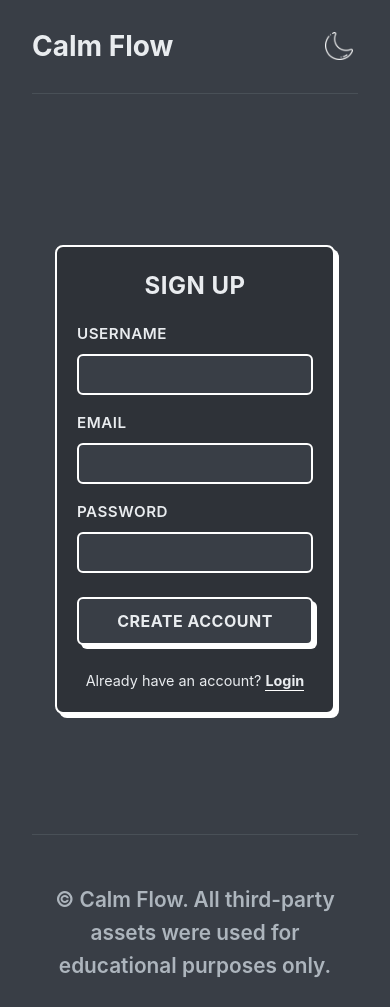
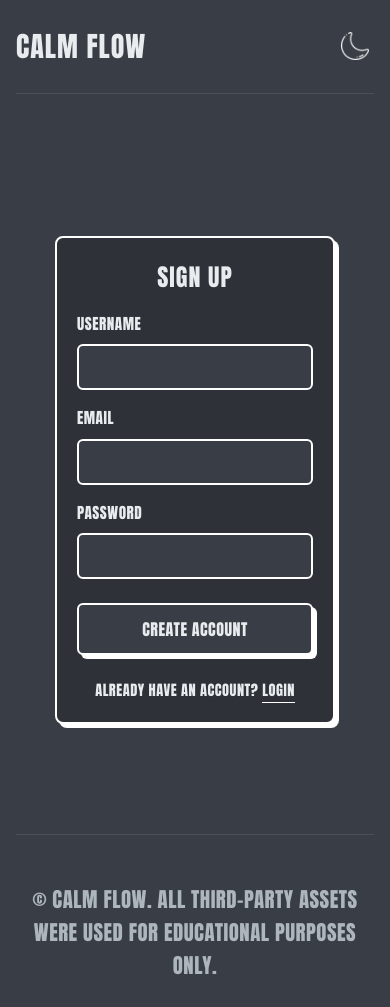
Before and after one commit to Somrithreach-San/calmflow, a Flask app: page /signup in a window 390 px wide. Run offline with Flask 3, Linux system fonts and the light colour scheme.

Commit message:
Added new font impact.

```diff
--- a/static/style.css
+++ b/static/style.css
@@ -33,11 +33,12 @@
 }
 
 body {
-  font-family: "Aristotelica Display Trial", "Inter", -apple-system,
-    BlinkMacSystemFont, "Segoe UI", Roboto, Helvetica, Arial, sans-serif;
+  font-family: "Impact", sans-serif;
   background-color: var(--background-primary);
   color: var(--text-primary);
   line-height: 1.6;
+  -webkit-font-smoothing: antialiased;
+  -moz-osx-font-smoothing: grayscale;
 }
 
 .site-container {
@@ -61,8 +62,10 @@ body {
 
 .logo,
 .section-title {
-  font-family: "Aristotelica Display Trial", "Inter", sans-serif;
-  font-weight: 700;
+  font-family: "Impact", sans-serif;
+  font-weight: 400;
+  text-transform: uppercase;
+  letter-spacing: 1px;
 }
 
 .logo {
@@ -420,9 +428,11 @@ body {
   margin-top: 2rem;
   border-top: 1px solid var(--border-color-light);
   font-size: 1.3rem;
-  font-weight: 600;
+  font-weight: 400;
   color: var(--text-secondary, #adb5bd);
-  font-family: "Aristotelica Display Trial", "Inter", sans-serif;
+  font-family: "Impact", sans-serif;
+  text-transform: uppercase;
+  letter-spacing: 0.5px;
 }
 
 .volume-control-container {
@@ -692,21 +699,18 @@ body {
   width: 100%;
   max-width: 380px;
   text-align: center;
-  /* REMOVED HOVER TRANSITION FOR CARD */
 }
-
-/* REMOVED: .login-box:hover, .signup-box:hover, .user-profile-box:hover */
 
 .login-form-container h2,
 .signup-form-container h2,
 .user-profile-box h2 {
-  font-family: "Aristotelica Display Trial", "Inter", sans-serif;
+  font-family: "Impact", sans-serif;
   font-size: 2rem;
-  font-weight: 700;
+  font-weight: 400;
   margin-bottom: 1.5rem;
   color: var(--text-primary);
   text-transform: uppercase;
-  letter-spacing: 0.5px;
+  letter-spacing: 1px;
 }
 
 /* Form styles */
@@ -725,8 +729,8 @@ body {
 }
 
 .form-group label {
-  font-family: "Aristotelica Display Trial", "Inter", sans-serif;
-  font-weight: 600;
+  font-family: "Impact", sans-serif;
+  font-weight: 400;
   font-size: 0.95rem;
   color: var(--text-primary);
   text-transform: uppercase;
@@ -738,7 +742,7 @@ body {
   background-color: var(--background-primary);
   border: 2px solid var(--border-color);
   border-radius: 6px;
-  font-family: "Inter", sans-serif;
+  font-family: "Impact", sans-serif;
   font-size: 0.95rem;
   color: var(--text-primary);
   transition: all 0.15s ease;
@@ -766,9 +770,9 @@ body {
   box-shadow: 4px 4px 0px 0px var(--shadow-color);
   color: var(--text-primary);
   padding: 0.875rem 1.5rem;
-  font-family: "Aristotelica Display Trial", "Inter", sans-serif;
+  font-family: "Impact", sans-serif;
   font-size: 1.1rem;
-  font-weight: 700;
+  font-weight: 400;
   text-transform: uppercase;
   letter-spacing: 0.5px;
   cursor: pointer;
@@ -795,15 +800,17 @@ body {
 .signup-link,
 .login-link {
   margin-top: 1.5rem;
-  font-family: "Inter", sans-serif;
+  font-family: "Impact", sans-serif;
   font-size: 0.9rem;
   color: var(--text-primary);
+  text-transform: uppercase;
+  letter-spacing: 0.5px;
 }
 
 .signup-link a,
 .login-link a {
   color: var(--text-primary);
-  font-weight: 700;
+  font-weight: 400;
   text-decoration: none;
   border-bottom: 1px solid var(--border-color);
   padding-bottom: 1px;
@@ -989,40 +1028,59 @@ body {
   }
 }
 
-/* ✅ REMOVE GREEN HOVER FROM USER MENU DROPDOWN ONLY */
-.user-dropdown .dropdown-item:hover {
-  background-color: transparent !important;
-  color: var(--text-primary) !important;
+/* Additional responsive adjustments */
+@media (max-width: 1024px) {
+  .playlist-carousel-container {
+    width: 100%;
+  }
+
+  .sound-buttons-grid {
+    grid-template-columns: repeat(4, 65px);
+    gap: 4rem;
+  }
 }
 
-/* Profile page action button styles */
-.profile-actions .action-button {
-  background-color: var(--background-primary);
-  border: 2px solid var(--border-color);
-  border-radius: 6px;
-  box-shadow: 4px 4px 0px 0px var(--shadow-color);
-  color: var(--text-primary);
-  padding: 0.875rem 1.5rem;
-  font-family: "Aristotelica Display Trial", "Inter", sans-serif;
-  font-size: 1.1rem;
-  font-weight: 700;
-  text-transform: uppercase;
-  letter-spacing: 0.5px;
-  cursor: pointer;
-  transition: all 0.15s ease;
-  text-decoration: none;
-  display: inline-block;
-  text-align: center;
+@media (max-width: 768px) {
+  .site-container {
+    padding: 0 1rem;
+  }
+
+  .playlist-carousel-container {
+    width: 100%;
+  }
+
+  .sound-buttons-grid {
+    grid-template-columns: repeat(3, 65px);
+    gap: 3rem;
+  }
+
+  .carousel-wrapper {
+    flex-direction: column;
+    gap: 1rem;
+  }
+
+  .arrow-btn {
+    order: 2;
+  }
+
+  .playlist-carousel-container {
+    order: 1;
+  }
 }
 
-.profile-actions .action-button:hover {
-  background-color: var(--background-secondary);
-  color: var(--text-primary);
-  transform: translateY(-2px) translateX(-2px);
-  box-shadow: 6px 6px 0px 0px var(--shadow-color);
+@media (max-width: 480px) {
+  .sound-buttons-grid {
+    grid-template-columns: repeat(2, 65px);
+    gap: 2rem;
+  }
+
+  .playlist-card {
+    width: 160px;
+    height: 160px;
+    padding: 1rem;
+  }
+
+  .playlist-title {
+    font-size: 1rem;
+  }
 }
-
-.profile-actions .action-button:active {
-  transform: translateY(4px) translateX(4px);
-  box-shadow: 0px 0px 0px 0px var(--shadow-color);
-}
```
Also changed, not shown: other parts of static/style.css (+67 -32 lines).
